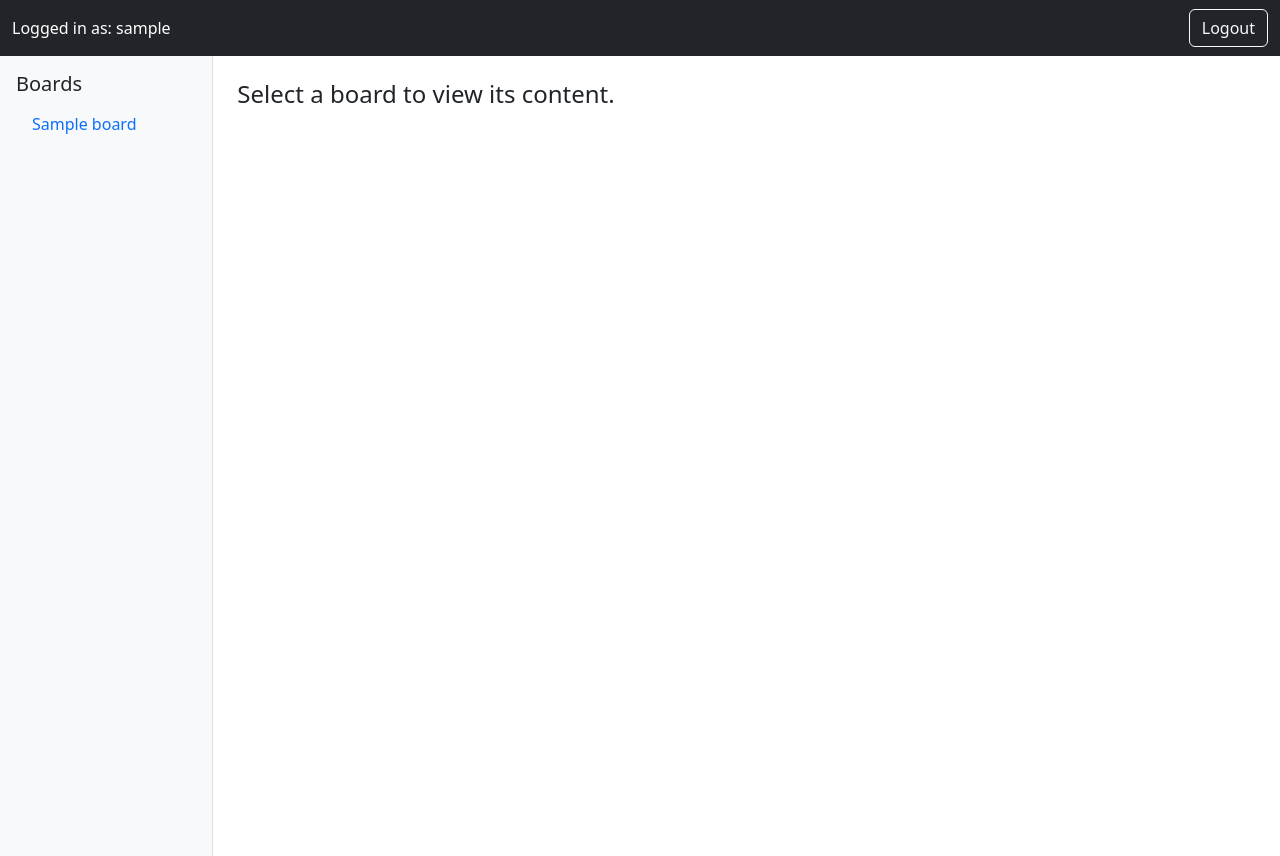
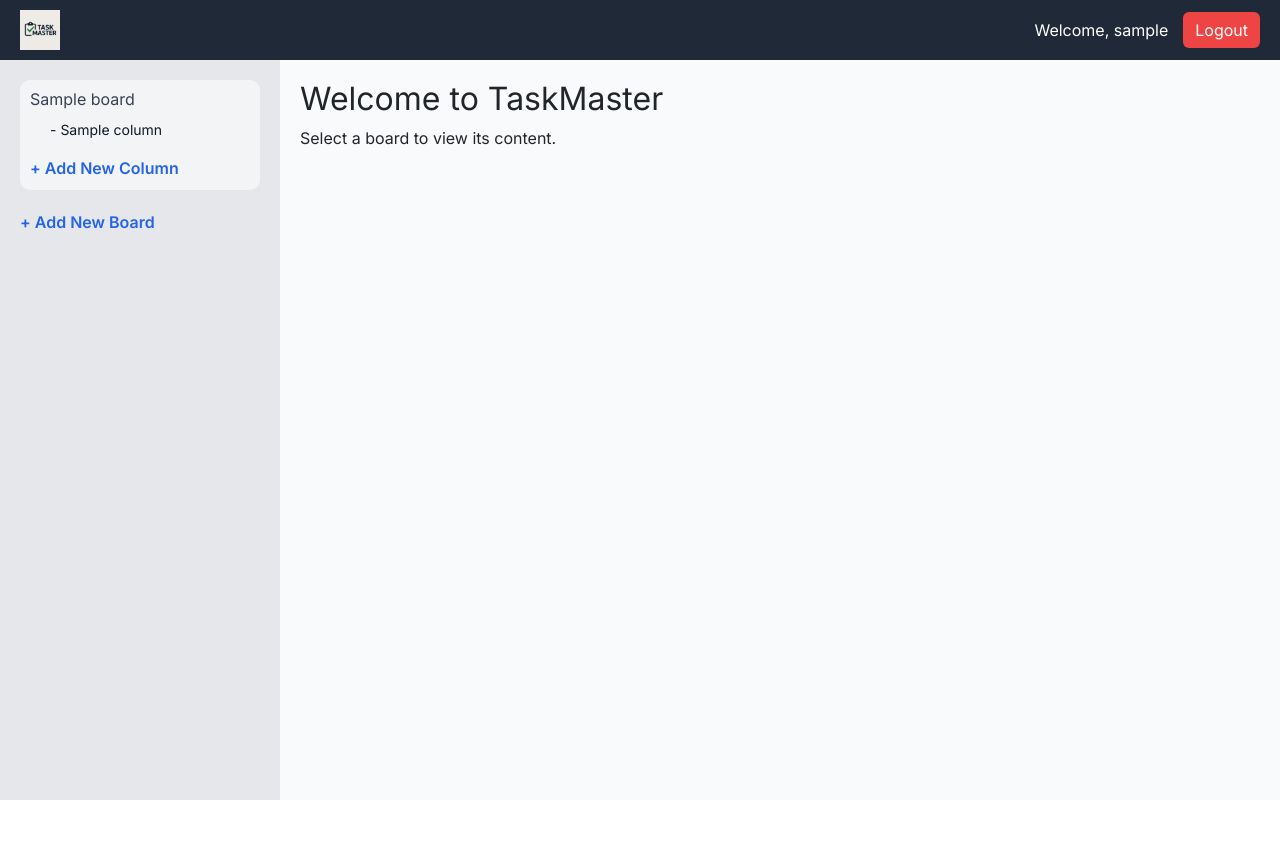
Before and after one commit to Sujeet9271/task_manager, a Django app: page /board/ in a window 1280 px wide. After the commit the page ends 800 px from the top, so only its background shows below. Run offline with Django 5.2, Linux system fonts and the light colour scheme; a user stored in the database is signed in; tables that the repository leaves empty hold one stand-in row (values such as "Sample post"); some libraries are stand-ins or nearby versions.

Commit message:
Implement user authentication with email login and logout; enhance admin user management and update board functionality

```diff
--- a/accounts/models.py
+++ b/accounts/models.py
@@ -24,8 +24,7 @@ class UserManager(BaseUserManager):
 class Users(AbstractBaseUser, PermissionsMixin):
     email = models.EmailField(unique=True)
     username = models.CharField(max_length=30, unique=True)
-    first_name = models.CharField(max_length=30, blank=True)
-    last_name = models.CharField(max_length=30, blank=True)
+    name = models.CharField(max_length=30, blank=True)
     is_active = models.BooleanField(default=True)
     is_staff = models.BooleanField(default=False)
     date_joined = models.DateTimeField(auto_now_add=True)
--- /dev/null
+++ b/accounts/urls.py
@@ -0,0 +1,8 @@
+from django.urls import path, include
+from accounts import views
+
+urlpatterns = [
+    path('login/', views.email_login, name='login-user'),
+    path('logout/', views.logout_user, name='logout-user'),
+    path('api-auth/', include('rest_framework.urls')),
+]
--- a/board/urls.py
+++ b/board/urls.py
@@ -3,13 +3,14 @@ from board import views
 
 urlpatterns = [
     path('', views.index, name='index'),
+    path('create/', views.board_view, name='board-create'),
     path('<int:board_id>/', views.board_view, name='board-view'),
-    path('<int:board_id>/create_column/', views.create_column, name='create-column'),
+    path('<int:board_id>/create_column/', views.create_column, name='column-create'),
     path('<int:board_id>/columns/<int:column_id>/', views.get_task_lists, name='get_task_lists'),
-    path('<int:board_id>/columns/<int:column_id>/delete/', views.delete_column, name='delete-column'),
-    path('<int:board_id>/columns/<int:column_id>/tasks/create/', views.create_task, name='create-task'),
-    path('<int:board_id>/columns/<int:column_id>/tasks/<int:task_id>/edit/', views.edit_task, name='edit-task'),
-    path('<int:board_id>/columns/<int:column_id>/tasks/<int:task_id>/delete/', views.delete_task, name='delete-task'),
+    path('<int:board_id>/columns/<int:column_id>/delete/', views.delete_column, name='column-delete'),
+    path('<int:board_id>/columns/<int:column_id>/tasks/create/', views.create_task, name='task-create'),
+    path('<int:board_id>/columns/<int:column_id>/tasks/<int:task_id>/edit/', views.edit_task, name='task-edit'),
+    path('<int:board_id>/columns/<int:column_id>/tasks/<int:task_id>/delete/', views.delete_task, name='task-delete'),
 
 
     # path('api/', include(router.urls)),
--- a/board/views.py
+++ b/board/views.py
@@ -30,23 +30,28 @@ def board_view(request, board_id):
     board = get_object_or_404(Board, pk=board_id)
     return render(request, 'boards/components/board.html', {'board': board})
 
-@require_POST
+@require_http_methods(['GET', 'POST'])
 @login_required
 def create_column(request, board_id):
     board = get_object_or_404(Board, pk=board_id)
-    column = Column.objects.create(name=request.POST.get('name'), board=board, created_by=request.user)
-    response = JsonResponse({'id': column.id, 'name': column.name}, status=201, safe=False)
-    if request.htmx:
-        board_url = reverse('board:board-view',kwargs={'board_id':board_id})
-        response['HX-Trigger']=json.dumps({"reloadBoard":{"message":board_url,"level":"info"}})
-    return response
+    if request.method == 'POST':
+        column = Column.objects.create(name=request.POST.get('name'), board=board, created_by=request.user)
+        response = render(request,'boards/components/board_list_item.html',{'column':column,'board_id':board_id})
+        if request.htmx:
+            board_url = reverse('board:board-view',kwargs={'board_id':board_id})
+            response['HX-Trigger']=json.dumps({"reloadBoard":{"message":board_url,"level":"info"}})
+        return response
+    return render(request, 'boards/components/board_create.html', {'board': board,})
 
 @require_http_methods(['DELETE'])
 @login_required
 def delete_column(request, board_id, column_id):
     column = get_object_or_404(Column, pk=column_id, board_id=board_id)
     column.delete()
-    return JsonResponse(data={'detail':'Column Deleted'},safe=False,status=200)  # Renders nothing for removal
+    response = JsonResponse(data={'detail':'Column Deleted'},safe=False,status=200)  # Renders nothing for removal
+    if request.htmx:
+        response['HX-Trigger'] = json.dumps({"columnDeleted": {"level": "info", "board_list_item": f"board_{board_id}_column_{column_id}"}})
+    return response
 
 
 @require_GET
@@ -68,7 +73,7 @@ def create_task(request, board_id, column_id):
         instance.save()
         instance.assigned_to.add(request.user)
         response = render(request, 'boards/components/task_card.html', {'board_id': board_id, 'task': instance})
-        response['HX-Trigger'] = json.dumps({"taskCreated": {"message": reverse('board:get_task_lists', kwargs={'board_id': board_id,'column_id':column_id}),'column_id':column_id,'board_id':board_id, "level": "info"}})
+        response['HX-Trigger'] = json.dumps({"taskCreated": {"get_task_lists": reverse('board:get_task_lists', kwargs={'board_id': board_id,'column_id':column_id}),'column_id':column_id,'board_id':board_id, "level": "info"}})
         return response
     return render(request,'boards/components/create.html',{'board_id':board_id,'column_id':column_id, 'form':form})
 
--- a/task_manager/settings.py
+++ b/task_manager/settings.py
@@ -148,3 +148,6 @@ REST_FRAMEWORK = {
 }
 
 CORS_ALLOW_ALL_ORIGINS = True
+
+LOGIN_URL = '/auth/login/'
+LOGOUT_URL = '/auth/logout/'
--- a/task_manager/urls.py
+++ b/task_manager/urls.py
@@ -15,11 +15,20 @@ Including another URLconf
     2. Add a URL to urlpatterns:  path('blog/', include('blog.urls'))
 """
 from django.contrib import admin
+from django.shortcuts import render
 from django.urls import path, include
+from django.contrib.auth.decorators import login_required
 from board import urls as board_urls
+from accounts import urls as accounts_urls
 
+
+@login_required
+def index(request):
+    return render(request, 'index.html')
 
 urlpatterns = [
     path('admin/', admin.site.urls),
+    path('',index, name='index'),
+    path('auth/', include((accounts_urls, 'accounts'), namespace='accounts')),
     path('board/', include((board_urls, 'board'), namespace='board')),
 ]
--- /dev/null
+++ b/templates/boards/components/board_list_item.html
@@ -0,0 +1 @@
+<li id="board_{{column.board_id}}_column_{{column.id}}"> - {{ column.name }}</li>
--- a/templates/boards/components/column.html
+++ b/templates/boards/components/column.html
@@ -4,6 +4,6 @@
         {% for task in column.tasks.all %}
             {% include 'boards/components/task_card.html' with board_id=column.board_id task=task %}
         {% empty %}
-            <p>No tasks</p>
+            <p id="column_{{column.id}}_no_task">No tasks</p>
         {% endfor %}
     </div>
--- a/templates/boards/components/create.html
+++ b/templates/boards/components/create.html
@@ -1,4 +1,4 @@
-<form hx-post="{% url 'board:create-task' board_id=board_id column_id=column_id %}" >
+<form hx-post="{% url 'board:task-create' board_id=board_id column_id=column_id %}" >
     {% csrf_token %}
     {% include 'forms.html' with form=form %}
 
--- a/templates/boards/components/edit.html
+++ b/templates/boards/components/edit.html
@@ -1,4 +1,4 @@
-<form hx-post="{% url 'board:edit-task' board_id=board_id column_id=column_id task_id=form.instance.id %}" >
+<form hx-post="{% url 'board:task-edit' board_id=board_id column_id=column_id task_id=form.instance.id %}" >
     {% csrf_token %}
     {% include 'forms.html' with form=form %}
 
--- a/templates/boards/components/task_card.html
+++ b/templates/boards/components/task_card.html
@@ -2,13 +2,13 @@
 <div class="task-card" id="task_{{ task.id }}">
     <p>{{ task.title }}</p>
     <button class="task-actions"
-      hx-get="{% url 'board:edit-task' board_id=board_id column_id=task.column_id task_id=task.id %}"
+      hx-get="{% url 'board:task-edit' board_id=board_id column_id=task.column_id task_id=task.id %}"
       hx-target="#edit_task_modal"
       hx-swap="innerHTML"
       data-bs-toggle="modal"
       data-bs-target="#editTaskModal">✏️</button>
     <button class="task-actions"
-      hx-delete="{% url 'board:delete-task' board_id=board_id column_id=task.column_id task_id=task.id %}"
+      hx-delete="{% url 'board:task-delete' board_id=board_id column_id=task.column_id task_id=task.id %}"
       hx-target="#task_{{ task.id }}"
       hx-swap="delete"
       hx-confirm="Are You Sure">🗑️</button>
--- a/templates/boards/index.html
+++ b/templates/boards/index.html
@@ -1,57 +1,220 @@
 {% load static %}
 <!DOCTYPE html>
 <html lang="en">
+
 <head>
-    <meta charset="UTF-8">
-    <title>Board Dashboard</title>
-    <link rel="stylesheet" href="{% static 'assets/bootstrap/css/bootstrap.min.css' %}">
-    <link rel="stylesheet" href="{% static 'css/styles.css' %}">
+	<meta charset="UTF-8" />
+	<meta name="viewport" content="width=device-width, initial-scale=1.0" />
+	<title>TaskMaster Home</title>
+	<link href="https://fonts.googleapis.com/css2?family=Inter:wght@400;600&display=swap" rel="stylesheet" />
+	<link rel="stylesheet" href="{% static 'assets/bootstrap/css/bootstrap.min.css' %}" />
+	<link rel="stylesheet" href="{% static 'css/styles.css' %}" />
 	<script src="{% static 'assets/htmx/js/htmx.min.js' %}"></script>
 	<script src="{% static 'js/common.js' %}"></script>
+	<style>
+		* {
+			margin: 0;
+			padding: 0;
+			box-sizing: border-box;
+		}
+
+		body {
+			font-family: "Inter", sans-serif;
+			background: #f9fafb;
+		}
+
+		.navbar {
+			height: 60px;
+			background: #1f2937;
+			color: white;
+			display: flex;
+			align-items: center;
+			justify-content: space-between;
+			padding: 0 20px;
+		}
+
+		.navbar img {
+			height: 40px;
+		}
+
+		.navbar .user-info {
+			display: flex;
+			align-items: center;
+			gap: 15px;
+		}
+
+		.navbar .user-info span {
+			font-weight: 500;
+		}
+
+		.navbar .logout {
+			background: #ef4444;
+			color: white;
+			border: none;
+			padding: 6px 12px;
+			border-radius: 6px;
+			cursor: pointer;
+		}
+
+		.custom-container {
+			display: flex;
+			height: calc(100vh - 60px);
+		}
+
+		.sidebar {
+			width: 280px;
+			background: #e5e7eb;
+			padding: 20px;
+			overflow-y: auto;
+		}
+
+		.board {
+			background: #f3f4f6;
+			margin-bottom: 20px;
+			padding: 10px;
+			border-radius: 10px;
+		}
+
+		.board h3 {
+			font-size: 16px;
+			color: #374151;
+			margin-bottom: 10px;
+		}
+
+		.board ul {
+			list-style: none;
+			padding-left: 20px;
+		}
+
+		.board li {
+			margin: 6px 0;
+			font-size: 14px;
+			color: #111827;
+			cursor: pointer;
+		}
+
+		.sidebar .add {
+			margin-top: 10px;
+			color: #2563eb;
+			font-weight: 600;
+			cursor: pointer;
+		}
+
+		.main-content {
+			flex-grow: 1;
+			padding: 20px;
+		}
+		.pointer {
+			cursor: pointer;
+		}
+		/* Horizontal scroll for column container */
+		.horizontal-scroll-wrapper {
+			overflow-x: auto;
+			padding-bottom: 1rem;
+			height: 100%;
+		}
+
+		/* Prevent columns from wrapping */
+		#columns {
+			flex-wrap: nowrap !important;
+			height: 100%;
+		}
+
+		/* Limit the height of each column and make it scrollable vertically */
+		#columns .card {
+			height: 100%;
+			max-height: 90vh;
+			display: flex;
+			flex-direction: column;
+		}
+
+		#columns .card-body {
+			overflow-y: auto;
+			flex-grow: 1;
+		}
+	</style>
 </head>
+
 <body hx-headers='{"X-CSRFToken": "{{ csrf_token }}"}' hx-indicator='.gif_loader'>
+	<div class="navbar">
+	  <img src="{% static 'images/task_master.png' %}" alt="TaskMaster Logo">
+	  <div class="user-info">
+		<span>Welcome, {{ user.username }}</span>
+		<form method="post" action="{% url 'accounts:logout-user' %}">
+		  {% csrf_token %}
+		  <button class="logout" type="submit">Logout</button>
+		</form>
+	  </div>
+	</div>
+
 	<div id="loader">
         <div id="loader_div">
         <img src="{% static 'gif/gif.gif' %}" alt="gif">
         </div>
     </div>
 
-<!-- Top Bar -->
-<nav class="navbar navbar-expand-lg navbar-dark bg-dark">
-    <div class="container-fluid justify-content-between">
-        <span class="navbar-text text-white">
-            Logged in as: {{ request.user.username }}
-        </span>
-        <a href="" class="btn btn-outline-light">Logout</a>
-    </div>
-</nav>
-
-<div class="container-fluid">
-    <div class="row">
-
-        <!-- Sidebar -->
-        <div class="col-md-3 col-lg-2 bg-light p-3 border-end" style="height: 100vh;">
-            <h5>Boards</h5>
-            <ul class="nav flex-column">
+	<div class="custom-container">
+	  <div class="sidebar" id="boards-sidebar">
 		{% for board in boards %}
-                <li class="nav-item">
-                    <a href="{% url 'board:board-view' board.id %}"
-                       class="nav-link"
+		<div class="board" id="board-{{ board.id }}">
+			<div class="pointer"
 					hx-get="{% url 'board:board-view' board.id %}"
-                       hx-target="#content"
+					hx-target="#main-content"
 					hx-swap="innerHTML">
+				<h3>
 					{{ board.name }}
-                    </a>
-                </li>
+				</h3>
+				<ul id="columns-{{ board.id }}">
+					{% for column in board.columns.all %}
+					{% include 'boards/components/board_list_item.html' with column=column %}
 					{% endfor %}
 				</ul>
 			</div>
+			<div class="add"
+				hx-get="{% url 'board:column-create' board.id %}"
+				hx-target="#modal-column-body"
+				hx-swap="innerHTML"
+				data-bs-toggle="modal"
+				data-bs-target="#createColumnModal"
+				data-board-id="{{ board.id }}">
+			+ Add New Column
+			</div>
+			{% comment %} <div class="add"
+				hx-get="{% url 'board:column-create' board.id %}"
+				hx-target="#board-{{ board.id }}"
+				hx-swap="beforeend">
+				+ Add New Column
+			</div> {% endcomment %}
+		</div>
+		{% endfor %}
 
-        <!-- Main Content -->
-        <div class="col-md-9 col-lg-10 p-4" id="content">
-            <h4>Select a board to view its content.</h4>
+		<div class="add"
+			 hx-get="{% url 'board:board-create' %}"
+			 hx-target="#boards-sidebar"
+			 hx-swap="beforeend">
+		  + Add New Board
+		</div>
 	  </div>
 
+	  <div class="main-content" id="main-content">
+		<h2>Welcome to TaskMaster</h2>
+		<p>Select a board to view its content.</p>
+	  </div>
+	</div>
+
+	<div class="modal fade" id="createColumnModal" tabindex="-1" aria-labelledby="createColumnModalLabel" aria-hidden="true">
+		<div class="modal-dialog">
+			<div class="modal-content">
+				<div class="modal-header">
+					<h5 class="modal-title" id="createColumnModalLabel">Add New Column</h5>
+					<button type="button" class="btn-close" data-bs-dismiss="modal" aria-label="Close"></button>
+				</div>
+				<div class="modal-body" id="modal-column-body">
+
+				</div>
+
+			</div>
+		</div>
 	</div>
 
 	<div class="modal fade" id="editTaskModal" tabindex="-1" role="dialog" aria-labelledby="editTaskModalLabel" aria-hidden="true">
@@ -66,49 +229,44 @@
           </div>
         </div>
     </div>
+  </body>
+<script src="{% static 'assets/bootstrap/js/bootstrap.bundle.min.js' %}"></script>
+<script>
+	const editTaskModal = document.getElementById("editTaskModal");
+	editTaskModal.addEventListener("hidden.bs.modal", (event) => {
+		event.target.querySelector(".modal-body").innerHTML = "";
+	});
 
-    <div class="modal fade" id="createColumnModal" tabindex="-1" role="dialog" aria-labelledby="createColumnModalLabel" aria-hidden="true">
-        <div class="modal-dialog" role="document">
-          <div class="modal-content">
-            <div class="modal-header">
-              <h5 class="modal-title" id="createColumnModalLabel">Create Column</h5>
+	htmx.on("columnDeleted", function (evt) {
+		board_list_item = evt.detail.board_list_item;
+		document.getElementById(board_list_item).remove();
+	});
+	htmx.on("reloadBoard", function (evt) {
+		board_url = evt.detail.message;
+		htmx.ajax("GET", board_url, { target: "#main-content", swap: "innerHTML" });
+		document.getElementById("close_createColumnModal").click();
+	});
 
-            </div>
-            <div class="modal-body" id="create_column_modal">
+	htmx.on("taskEdited", function (evt) {
+		board_url = evt.detail.message;
+		htmx.ajax("GET", board_url, { target: "#main-content", swap: "innerHTML" });
+		document.getElementById("close_editTaskModal").click();
+	});
 
-            </div>
-            <div class="modal-footer">
-              <button type="button" class="btn btn-secondary" data-bs-dismiss="modal" id="close_createColumnModal">Close</button>
-            </div>
-          </div>
-        </div>
-    </div>
+	htmx.on("taskCreated", function (evt) {
+		document.getElementById(`create_task_form_${column_id}`).reset();
+		board_id = evt.detail.board_id;
+		column_id = evt.detail.column_id;
+		get_task_lists = evt.detail.get_task_lists;
 
-</div>
+		{% comment %} htmx.ajax("GET", get_task_lists, { target: `#tasks_list_${column_id}`, swap: "innerHTML" }); {% endcomment %}
 
-<script src="{% static 'assets/bootstrap/js/bootstrap.bundle.min.js' %}"></script>
-</body>
-<script>
-    const editTaskModal = document.getElementById('editTaskModal')
-    editTaskModal.addEventListener('hidden.bs.modal', event => {
-        event.target.querySelector('.modal-body').innerHTML = ''
-    })
+		no_task = document.getElementById(`column_${column_id}_no_task`);
+		if (no_task) {
+			no_task.remove();
+		}
 
-    htmx.on("reloadBoard",function(evt){
-        board_url = evt.detail.message
-        htmx.ajax('GET', board_url, {target:'#content', swap:'innerhTML'})
-        document.getElementById('close_createColumnModal').click()
-    })
-    htmx.on("taskEdited",function(evt){
-        board_url = evt.detail.message
-        htmx.ajax('GET', board_url, {target:'#content', swap:'innerhTML'})
-        document.getElementById('close_editTaskModal').click()
-    })
-    htmx.on("taskCreated",function(evt){
-        board_id = evt.detail.board_id
-        column_id = evt.detail.column_id
-        get_task_lists = evt.detail.message
-        document.getElementById(`create_task_form_${ column_id }`).reset()
-    })
+	});
 </script>
+
 </html>
```
Also changed, not shown: accounts/admin.py (+36 -0 lines), accounts/views.py (+42 -1 lines), templates/accounts/login.html (added, +74 -0 lines), templates/boards/components/board.html (+4 -21 lines), templates/boards/components/board_create.html (added, +16 -0 lines), static/images/task_master.png (added). Lines whose indentation alone changed are shown as unchanged.
